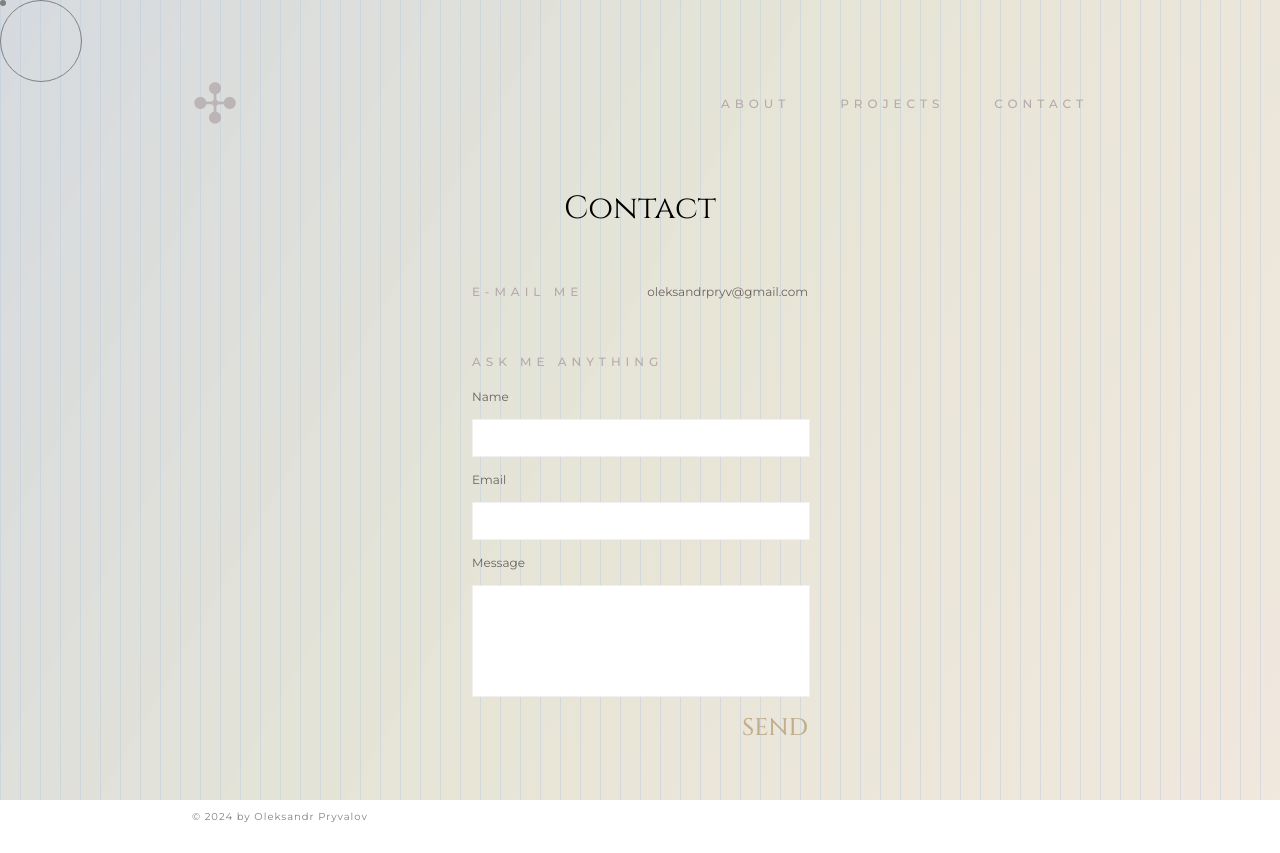
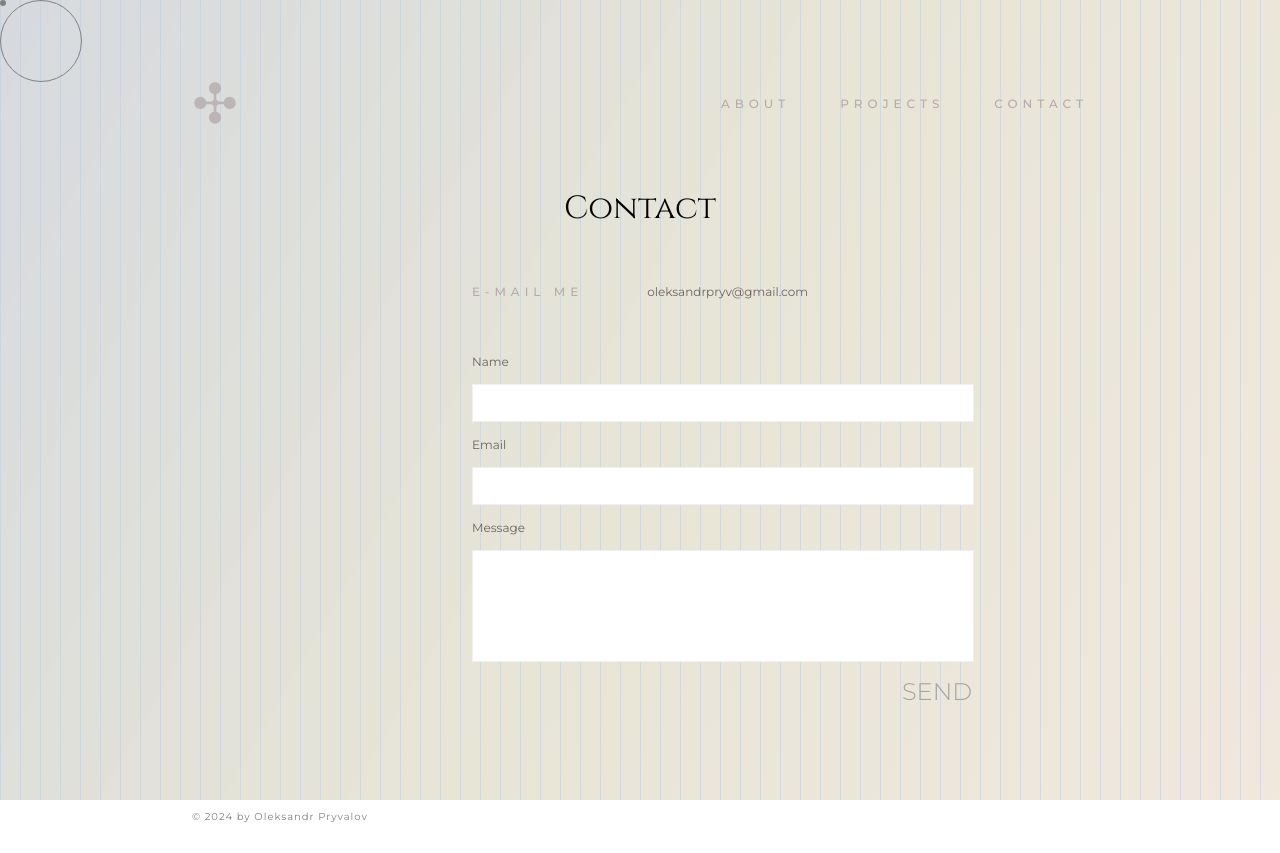
Before and after one commit to multumInParvo/my-portfolio, a React (Create React App) app: page /contact in a window 1280 px wide. Built offline with nearby package versions, Linux system fonts and the light colour scheme.

Commit message:
removed unecessary text

```diff
--- a/src/components/Form/Form.jsx
+++ b/src/components/Form/Form.jsx
@@ -39,7 +39,6 @@ const Form = () => {
     return (
         <div className='form-container'>
             <form onSubmit={handleSubmit}>
-                <div className='form-title'>ASK ME ANYTHING</div>
                 <div className='name-container'>
                     <label className='name-label'>Name</label>
                     <input className='name-input' type="text" name="name" value={formData.name} onChange={handleChange} required />
--- a/src/components/Form/Form.scss
+++ b/src/components/Form/Form.scss
@@ -4,14 +4,6 @@
     padding-top: 50px;
 
     form {
-        .form-title {
-            padding-bottom: 20px;
-            font-size: 12px;
-            font-weight: 500;
-            letter-spacing: 5px;
-            color: $main-text-color;
-        }
-
         .name-container {
             padding-bottom: 15px;
             display: flex;
@@ -27,7 +19,7 @@
             }
 
             .name-input {
-                width: 336px;
+                width: 500px;
                 padding: 10px 0;
                 border: none;
                 border: 1px solid rgb(240, 240, 240);
@@ -50,7 +42,7 @@
             }
 
             .email-input {
-                width: 336px;
+                width: 500px;
                 padding: 10px 0;
                 border: none;
                 border: 1px solid rgb(240, 240, 240);
@@ -59,7 +51,6 @@
         }
 
         .message-container {
-            width: 100%;
             padding-bottom: 15px;
             display: flex;
             align-items: start;
@@ -73,7 +64,7 @@
 
             .message-textarea {
                 height: 90px;
-                width: 94%;
+                width: 480px;
                 resize: none;
                 padding: 10px;
                 border: none;
@@ -83,16 +74,16 @@
         }
 
         .button-container {
+            width: 500px;
             display: flex;
             justify-content: end;
 
             button {
                 padding: 0;
                 font-size: 24px;
-                font-weight: 500;
+                font-weight: 300;
                 background: none;
-                font-family: 'Cinzel', sans-serif;
-                color: $logo-color;
+                color: rgb(159, 166, 164);
                 border: none;
                 cursor: pointer;
             }
@@ -102,6 +93,7 @@
 
 @media (max-width: 768px) {
     .form-container {
+        padding-top: 30px;
         width: 300px;
 
         form {
@@ -126,7 +118,16 @@
                 }
             }
 
+            .message-container {
+
+                .message-textarea {
+                    width: 280px;
+                }
+            }
+
             .button-container {
+                width: 300px;
+
                 button {
                     font-size: 20px;
                 }
```
